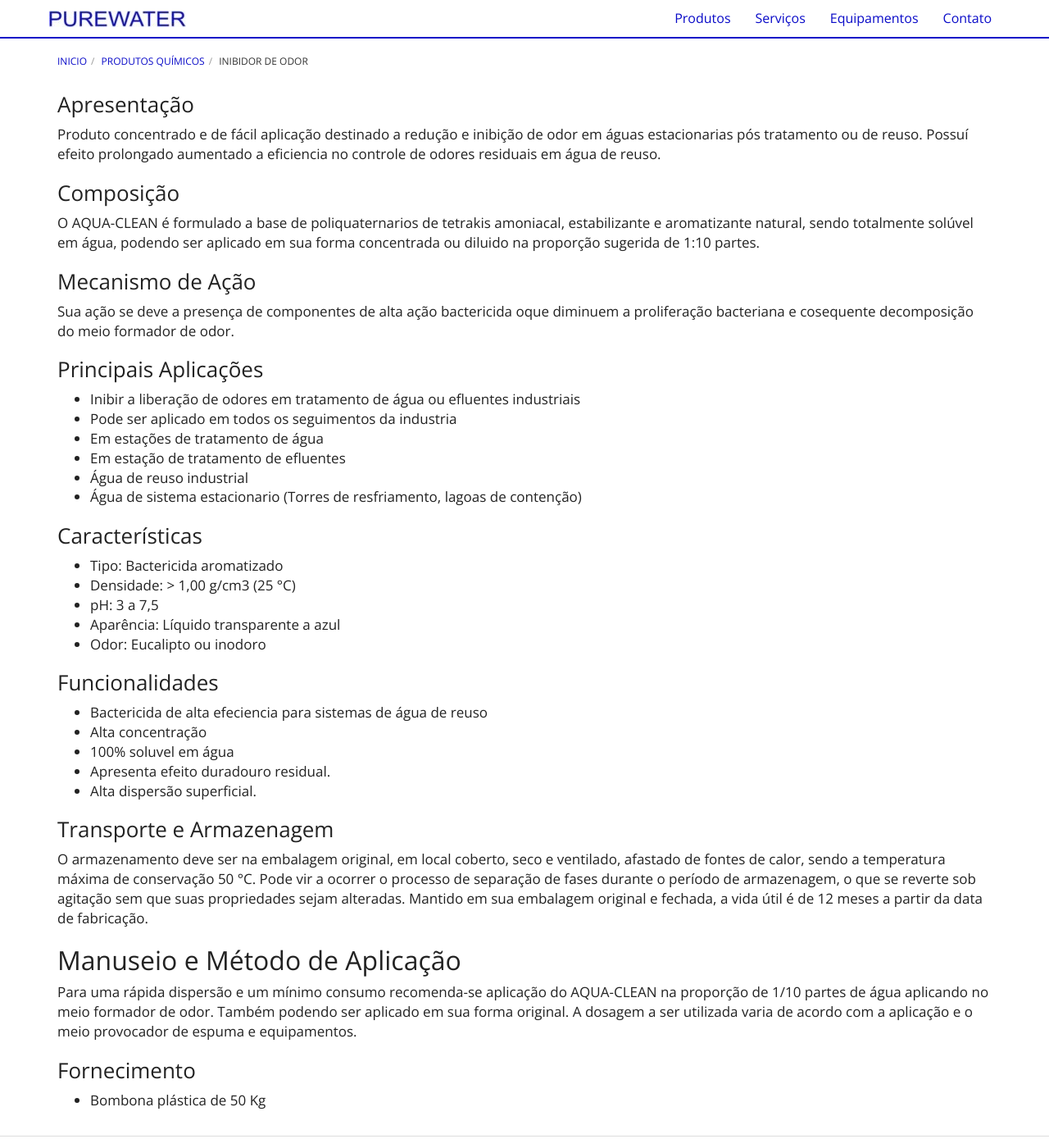
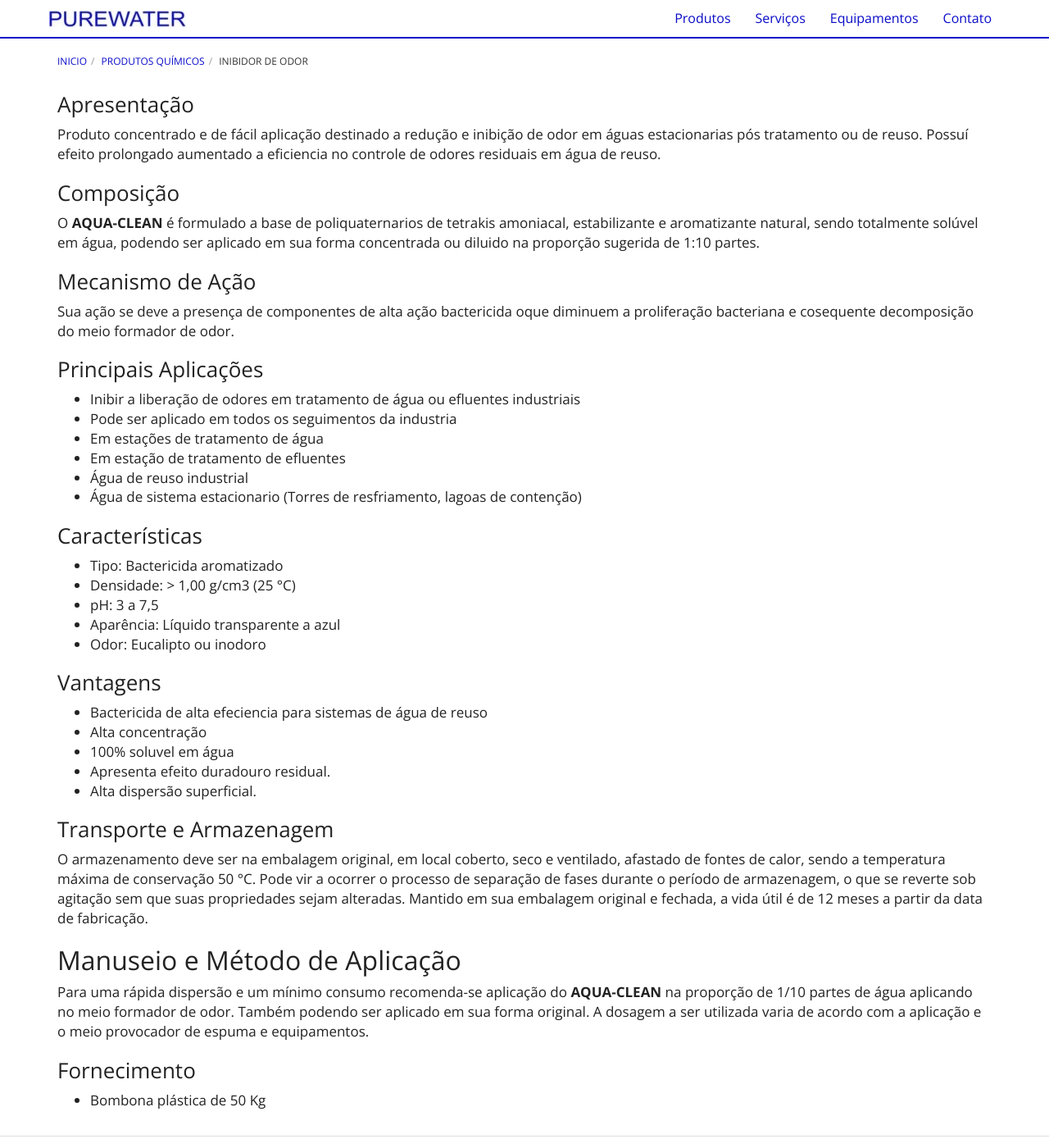
Before and after one commit to purewaterefluentes/purewaterefluentes.github.io, a Jekyll site: the page built from produtos/inibidor-de-odor.md, in a window 1280 px wide and 1400 px high, scrolled down 265 px. Shown: the whole window at 82% size. Built offline with Jekyll 4.4.1, drawn with Linux system fonts in a browser that asks for light colours; nearby versions of some CDN libraries; library files that are not in the unit come from our copies; some of the changed text lies outside the part shown.

Commit message:
Update inibidor-de-odor.md

```diff
--- a/produtos/inibidor-de-odor.md
+++ b/produtos/inibidor-de-odor.md
@@ -11,7 +11,7 @@
 Possuí efeito prolongado aumentado a eficiencia no controle de odores residuais em água de reuso.
 
 ### Composição
-O AQUA-CLEAN é formulado a base de poliquaternarios de tetrakis amoniacal, estabilizante e aromatizante natural,  sendo totalmente solúvel em água, podendo ser aplicado em sua forma concentrada ou diluido na proporção sugerida de 1:10 partes.
+O **AQUA-CLEAN** é formulado a base de poliquaternarios de tetrakis amoniacal, estabilizante e aromatizante natural,  sendo totalmente solúvel em água, podendo ser aplicado em sua forma concentrada ou diluido na proporção sugerida de 1:10 partes.
 
 ### Mecanismo de Ação
 
@@ -34,7 +34,7 @@
 - Aparência: Líquido transparente a azul
 - Odor: Eucalipto ou inodoro
 
-### Funcionalidades
+### Vantagens
 
 - Bactericida de alta efeciencia para sistemas de água de reuso
 - Alta concentração
@@ -48,7 +48,7 @@
 Mantido em sua embalagem original e fechada, a vida útil é de 12 meses a partir da data de  fabricação.
 
 ## Manuseio e Método de Aplicação
-Para uma rápida dispersão e um mínimo consumo recomenda-se aplicação do AQUA-CLEAN na proporção de 1/10 partes de água aplicando no meio formador de odor.
+Para uma rápida dispersão e um mínimo consumo recomenda-se aplicação do **AQUA-CLEAN** na proporção de 1/10 partes de água aplicando no meio formador de odor.
 Também podendo ser aplicado em sua forma original.
 A dosagem a ser utilizada varia de acordo com a aplicação e o meio provocador de espuma e equipamentos.
 
```
Also changed, not shown: other parts of produtos/inibidor-de-odor.md (+3 -3 lines).
